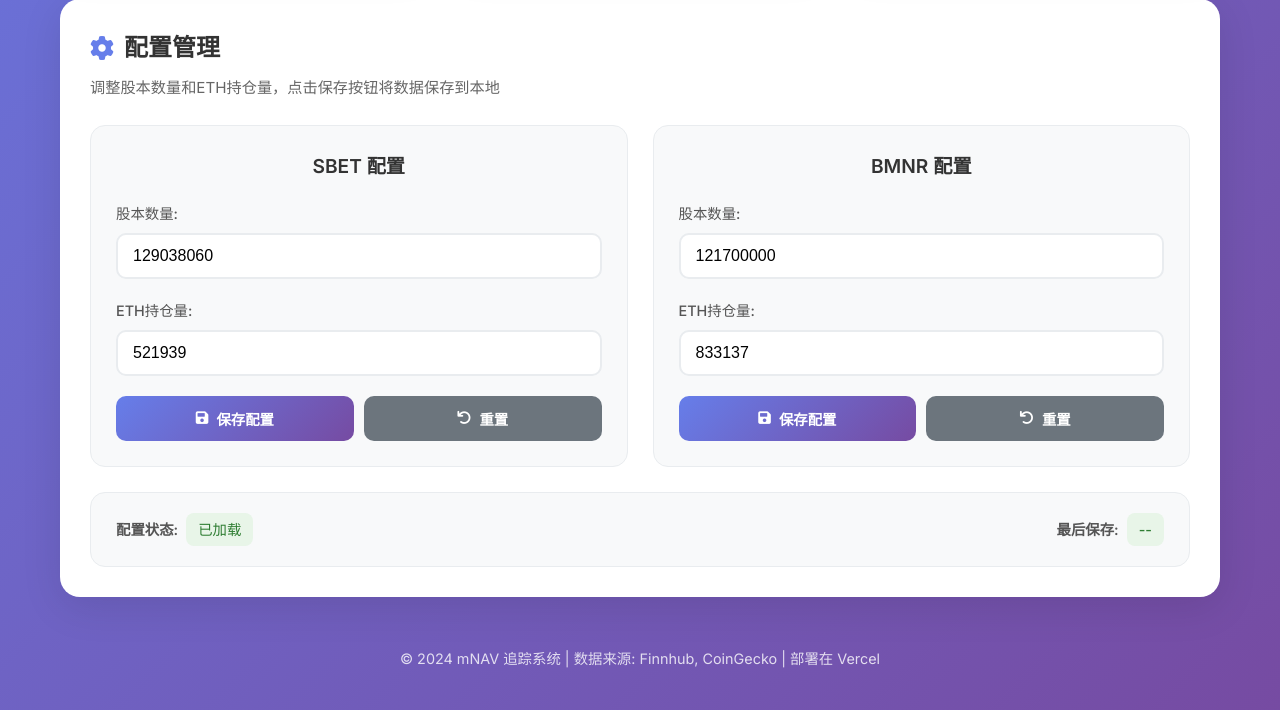
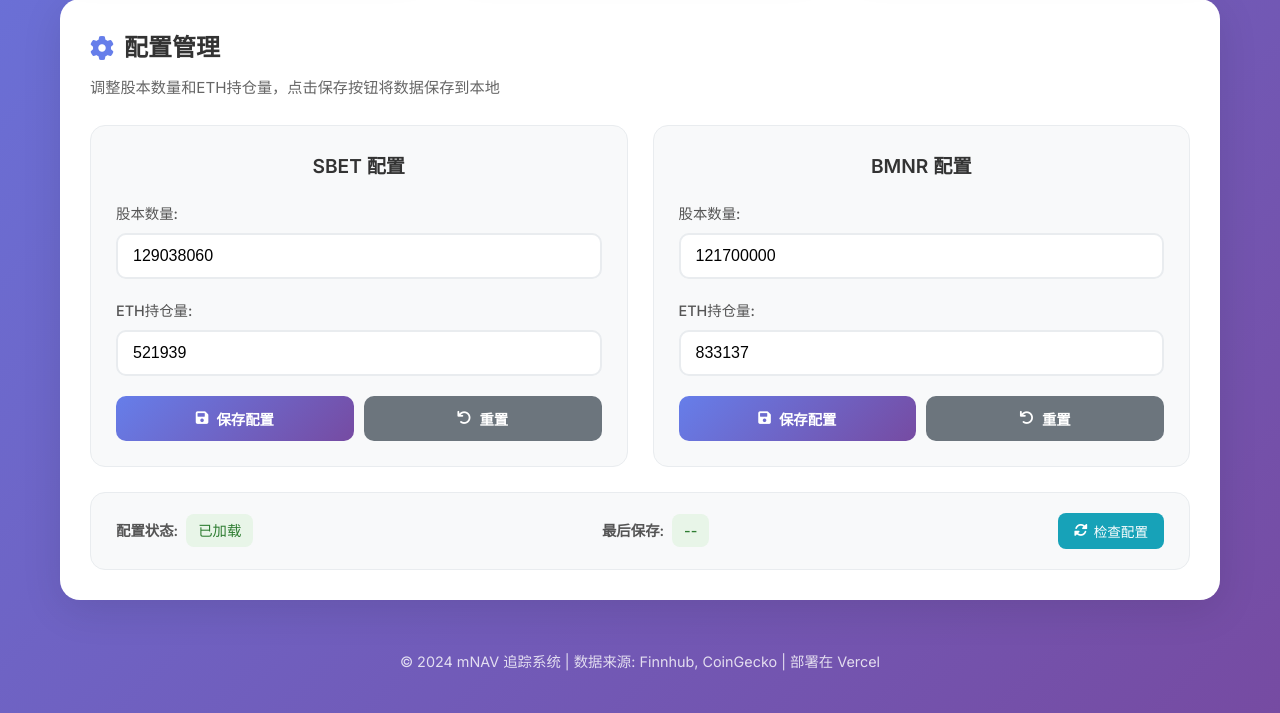
Before and after one commit to Charlottez0211/mnav-track, a Flask app: page / in a window 1280 px wide. Shown: the part 789-1502 px from the top of the page. Run offline with Flask 3, Linux system fonts and the light colour scheme.

Commit message:
修复mNAV计算问题：配置更新后立即重新计算，添加配置状态检查，改进调试信息

```diff
--- a/app.py
+++ b/app.py
@@ -95,17 +95,38 @@ class PersistentStorage:
     def update_config(self, symbol, shares_outstanding, eth_holdings):
         """更新配置数据并保存"""
         if symbol in self.config_data:
+            # 记录更新前的值
+            old_shares = self.config_data[symbol]['shares_outstanding']
+            old_eth = self.config_data[symbol]['eth_holdings']
+
+            # 更新配置
             self.config_data[symbol]['shares_outstanding'] = shares_outstanding
             self.config_data[symbol]['eth_holdings'] = eth_holdings
+
+            logging.info(f"配置更新详情 - {symbol}:")
+            logging.info(f"  股本: {old_shares} -> {shares_outstanding}")
+            logging.info(f"  ETH持仓: {old_eth} -> {eth_holdings}")
 
             # 保存配置（Vercel环境只保存到内存）
             if self.save_config():
                 logging.info(f"配置更新成功: {symbol} - 股本: {shares_outstanding}, ETH持仓: {eth_holdings}")
+
+                # 验证配置是否正确更新
+                current_config = self.config_data[symbol]
+                if (current_config['shares_outstanding'] == shares_outstanding and
+                    current_config['eth_holdings'] == eth_holdings):
+                    logging.info(f"✓ {symbol} 配置验证通过")
+                else:
+                    logging.warning(f"⚠ {symbol} 配置验证失败")
+
                 return True
             else:
                 logging.error(f"配置更新失败: {symbol}")
                 return False
-        return False
+        else:
+            logging.error(f"未知股票代码: {symbol}")
+            logging.error(f"当前支持的股票代码: {list(self.config_data.keys())}")
+            return False
 
     def get_config(self):
         """获取当前配置数据"""
@@ -362,6 +383,24 @@ def get_data():
             'error': '无法获取数据'
         }), 500
 
+@app.route('/api/config_status')
+def get_config_status():
+    """获取当前配置状态"""
+    try:
+        config = persistent_storage.get_config()
+        return jsonify({
+            'success': True,
+            'config': config,
+            'environment': 'vercel' if os.environ.get('VERCEL_ENV') else 'local',
+            'timestamp': datetime.now().isoformat()
+        })
+    except Exception as e:
+        logging.error(f"获取配置状态时出错: {str(e)}")
+        return jsonify({
+            'success': False,
+            'error': str(e)
+        }), 500
+
 @app.route('/api/update_config', methods=['POST'])
 def update_config():
     """更新股本和ETH持仓配置"""
@@ -377,16 +416,27 @@ def update_config():
                 'error': '缺少必要参数'
             }), 400
 
-        # 更新配置并保存到文件
+        # 更新配置并保存
         success = persistent_storage.update_config(symbol, float(shares_outstanding), float(eth_holdings))
 
         if success:
             logging.info(f"配置更新成功: {symbol} - 股本: {shares_outstanding}, ETH持仓: {eth_holdings}")
 
+            # 立即重新计算mNAV数据
+            try:
+                tracker.update_prices_and_mnav()
+                logging.info("配置更新后重新计算mNAV完成")
+            except Exception as e:
+                logging.warning(f"重新计算mNAV时出现警告: {str(e)}")
+
+            # 获取最新的mNAV数据
+            latest_data = tracker.get_latest_data()
+
             return jsonify({
                 'success': True,
-                'message': f'{symbol} 配置更新成功',
-                'config': persistent_storage.get_config()
+                'message': f'{symbol} 配置更新成功，mNAV已重新计算',
+                'config': persistent_storage.get_config(),
+                'latest_data': latest_data
             })
         else:
             return jsonify({
--- a/static/css/style.css
+++ b/static/css/style.css
@@ -449,6 +449,31 @@ body {
     color: #2e7d32;
 }
 
+.config-check-btn {
+    background: #17a2b8;
+    color: white;
+    border: none;
+    padding: 8px 16px;
+    border-radius: 8px;
+    cursor: pointer;
+    font-weight: 500;
+    font-size: 0.85rem;
+    transition: all 0.3s ease;
+    display: flex;
+    align-items: center;
+    gap: 6px;
+}
+
+.config-check-btn:hover {
+    background: #138496;
+    transform: translateY(-1px);
+    box-shadow: 0 3px 10px rgba(23, 162, 184, 0.3);
+}
+
+.config-check-btn:active {
+    transform: translateY(0);
+}
+
 /* 页脚 */
 .footer {
     text-align: center;
--- a/static/js/main.js
+++ b/static/js/main.js
@@ -13,12 +13,17 @@ class MNAVApp {
     /**
      * 初始化应用
      */
-    initializeApp() {
+    async initializeApp() {
         this.setupEventListeners();
-        this.loadData();
+
+        // 先检查配置状态
+        await this.checkConfigStatus();
+
+        // 然后加载数据
+        await this.loadData();
+
         this.startAutoRefresh();
         this.showNotification('系统启动成功', 'success');
-        this.initializeConfigForms(); // 初始化配置表单
     }
 
     /**
@@ -265,19 +270,28 @@ class MNAVApp {
             const result = await response.json();
 
             if (result.success) {
-                this.showNotification(`${symbol} 配置保存成功`, 'success');
+                this.showNotification(`${symbol} 配置保存成功，mNAV已重新计算`, 'success');
 
                 // 更新配置状态显示
-                this.updateConfigStatus('已保存', new Date().toLocaleString('zh-CN'));
+                this.updateConfigStatus('已保存并重新计算', new Date().toLocaleString('zh-CN'));
 
-                // 更新成功后刷新数据
-                await this.loadData();
+                // 立即更新界面显示最新的数据
+                if (result.latest_data) {
+                    this.updateUI(result.latest_data);
+                    console.log(`${symbol} 配置更新后的最新数据:`, result.latest_data);
+                } else {
+                    // 如果没有最新数据，则重新加载
+                    await this.loadData();
+                }
 
                 // 保存到本地存储作为备份
                 this.saveToLocalStorage(symbol, shares, ethHoldings);
 
                 // 显示当前配置信息
                 console.log(`${symbol} 配置已更新:`, result.config);
+
+                // 验证界面是否已更新
+                this.validateUIUpdate(symbol, shares, ethHoldings);
             } else {
                 throw new Error(result.error || '配置保存失败');
             }
@@ -294,6 +308,31 @@ class MNAVApp {
             submitBtn.disabled = false;
             submitBtn.innerHTML = originalText;
         }
+    }
+
+    /**
+     * 验证界面更新是否正确
+     */
+    validateUIUpdate(symbol, shares, ethHoldings) {
+        setTimeout(() => {
+            const sharesElement = document.getElementById(`${symbol.toLowerCase()}-shares`);
+            const ethElement = document.getElementById(`${symbol.toLowerCase()}-eth-holdings`);
+
+            if (sharesElement && ethElement) {
+                const displayedShares = parseFloat(sharesElement.textContent.replace(/,/g, ''));
+                const displayedEth = parseFloat(ethElement.textContent.replace(/,/g, ''));
+
+                console.log(`界面验证 - ${symbol}:`);
+                console.log(`  期望: 股本=${shares}, ETH持仓=${ethHoldings}`);
+                console.log(`  实际: 股本=${displayedShares}, ETH持仓=${displayedEth}`);
+
+                if (Math.abs(displayedShares - shares) < 1 && Math.abs(displayedEth - ethHoldings) < 1) {
+                    console.log(`✓ ${symbol} 界面更新正确`);
+                } else {
+                    console.warn(`⚠ ${symbol} 界面更新可能有问题`);
+                }
+            }
+        }, 1000); // 延迟1秒检查，确保DOM已更新
     }
 
     /**
@@ -571,6 +610,55 @@ class MNAVApp {
             this.updateInterval = null;
         }
     }
+
+    /**
+     * 检查配置状态
+     */
+    async checkConfigStatus() {
+        try {
+            const response = await fetch('/api/config_status');
+            const result = await response.json();
+
+            if (result.success) {
+                console.log('当前配置状态:', result);
+                this.updateConfigStatus('已加载', result.timestamp);
+
+                // 更新配置表单的当前值
+                this.updateConfigFormValues(result.config);
+
+                return result.config;
+            } else {
+                console.error('获取配置状态失败:', result.error);
+                return null;
+            }
+        } catch (error) {
+            console.error('检查配置状态时出错:', error);
+            return null;
+        }
+    }
+
+    /**
+     * 更新配置表单的值
+     */
+    updateConfigFormValues(config) {
+        if (config.SBET) {
+            const sbetSharesInput = document.getElementById('sbet-shares-input');
+            const sbetEthInput = document.getElementById('sbet-eth-input');
+            if (sbetSharesInput && sbetEthInput) {
+                sbetSharesInput.value = config.SBET.shares_outstanding;
+                sbetEthInput.value = config.SBET.eth_holdings;
+            }
+        }
+
+        if (config.BMNR) {
+            const bmnrSharesInput = document.getElementById('bmnr-shares-input');
+            const bmnrEthInput = document.getElementById('bmnr-eth-input');
+            if (bmnrSharesInput && bmnrEthInput) {
+                bmnrSharesInput.value = config.BMNR.shares_outstanding;
+                bmnrEthInput.value = config.BMNR.eth_holdings;
+            }
+        }
+    }
 }
 
 // 添加滑出动画
--- a/templates/index.html
+++ b/templates/index.html
@@ -172,6 +172,11 @@
                     <span class="status-label">最后保存:</span>
                     <span id="last-save-time" class="status-value">--</span>
                 </div>
+                <div class="status-item">
+                    <button id="check-config-btn" class="config-check-btn" onclick="checkConfigStatus()">
+                        <i class="fas fa-sync-alt"></i> 检查配置
+                    </button>
+                </div>
             </div>
         </div>
 
@@ -224,6 +229,12 @@
                 window.mnavApp.resetConfig('BMNR');
             }
         }
+
+        function checkConfigStatus() {
+            if (window.mnavApp) {
+                window.mnavApp.checkConfigStatus();
+            }
+        }
     </script>
 </body>
 </html>
```
